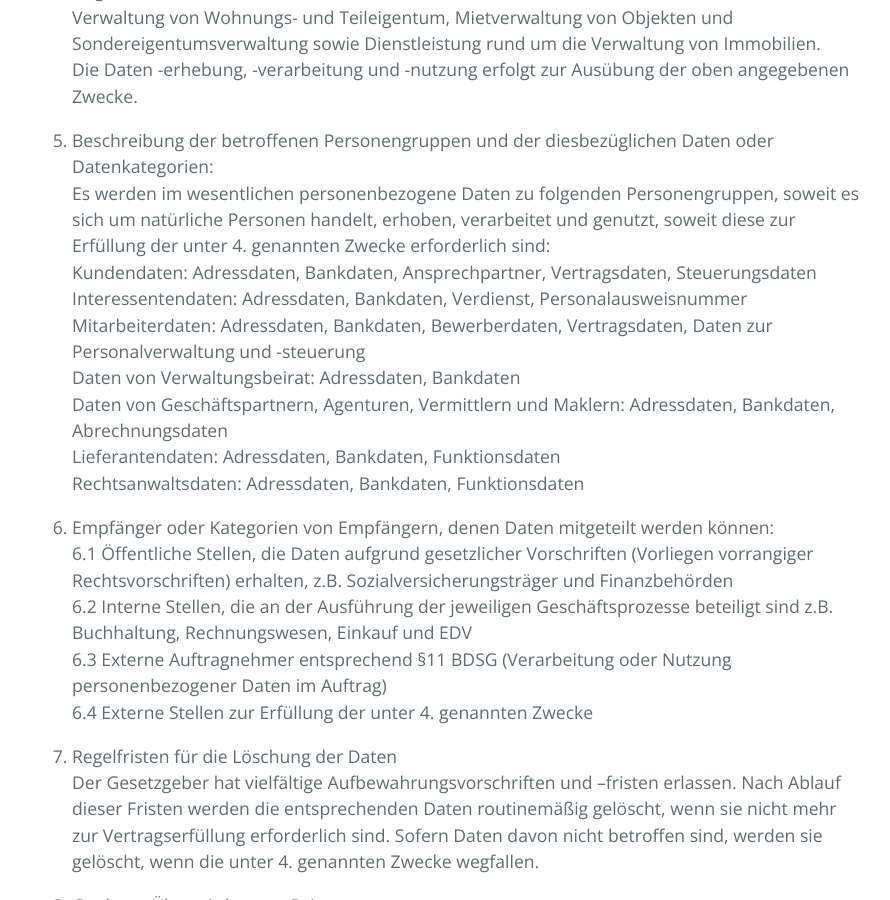
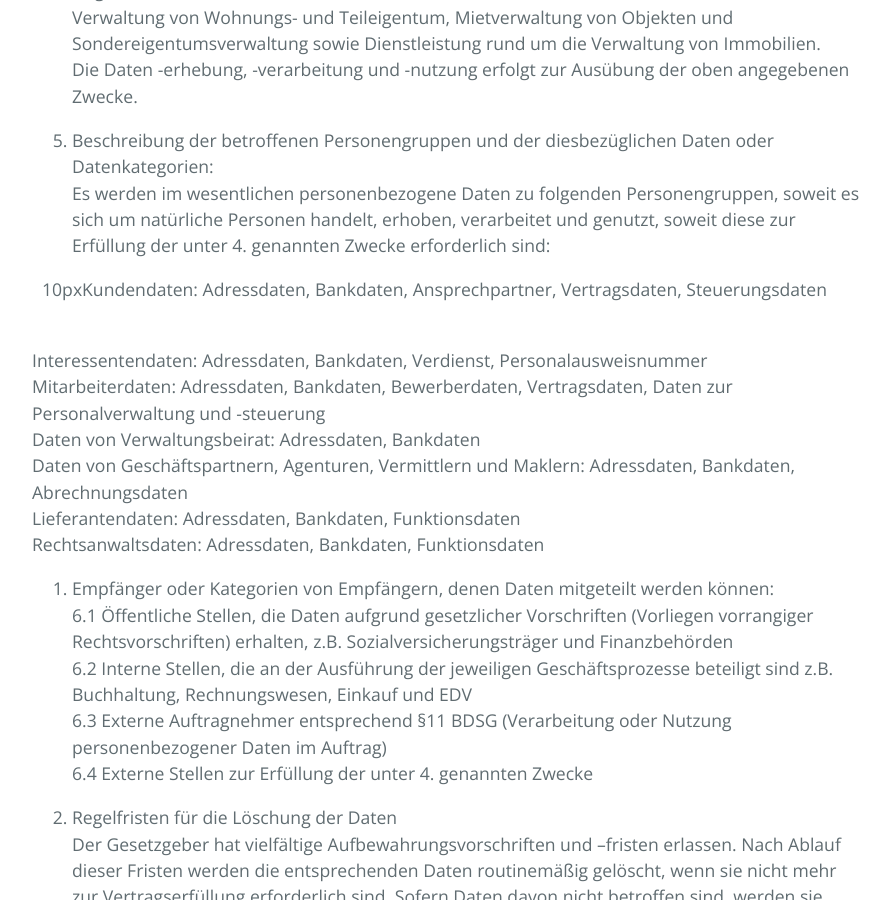
Before and after one commit to jackieGut/jackieGut.github.io, a Jekyll site: the page built from subpages/datenschutz.md, in a window 1280 px wide and 900 px high, scrolled down 818 px. Shown: the whole window, without its empty margins (192-1082 px from the left). Built offline with Jekyll 4.4.1, drawn with Linux system fonts in a browser that asks for light colours; our own code applies the rules of GitHub Pages for plain Markdown files.

Commit message:
Update datenschutz.md

```diff
--- a/subpages/datenschutz.md
+++ b/subpages/datenschutz.md
@@ -26,7 +26,7 @@ Die Daten -erhebung, -verarbeitung und -nutzung erfolgt zur Ausübung der oben a
 
 5. Beschreibung der betroffenen Personengruppen und der diesbezüglichen Daten oder Datenkategorien:<br>
 Es werden im wesentlichen personenbezogene Daten zu folgenden Personengruppen, soweit es sich um natürliche Personen handelt, erhoben, verarbeitet und genutzt, soweit diese zur Erfüllung der unter 4. genannten Zwecke erforderlich sind:<br>
-Kundendaten: Adressdaten, Bankdaten, Ansprechpartner, Vertragsdaten, Steuerungsdaten<br>
+<div style="text-indent:10px;">10pxKundendaten: Adressdaten, Bankdaten, Ansprechpartner, Vertragsdaten, Steuerungsdaten</div><br>
 Interessentendaten: Adressdaten, Bankdaten, Verdienst, Personalausweisnummer<br>
 Mitarbeiterdaten: Adressdaten, Bankdaten, Bewerberdaten, Vertragsdaten, Daten zur Personalverwaltung und -steuerung<br>
 Daten von Verwaltungsbeirat: Adressdaten, Bankdaten<br>
```
